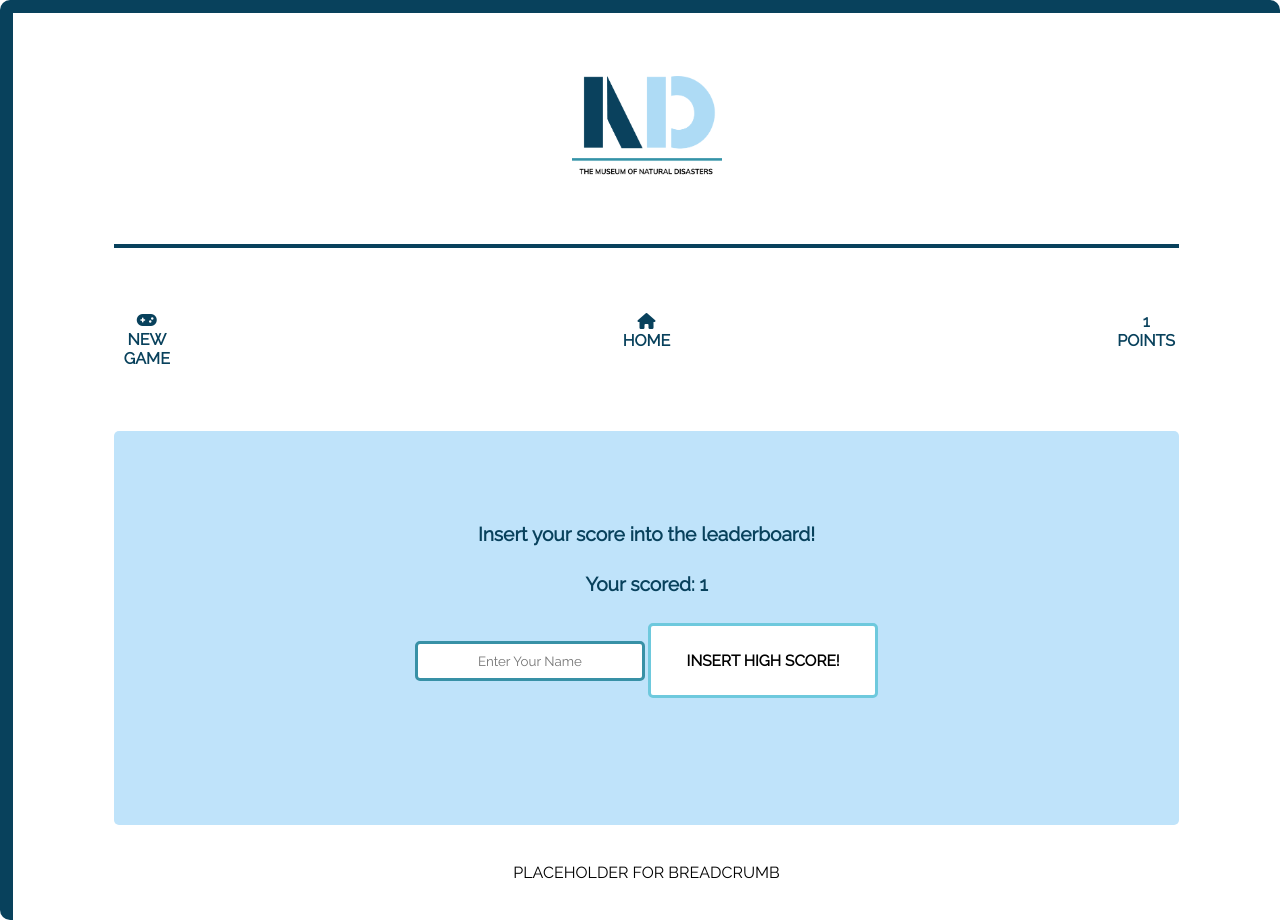
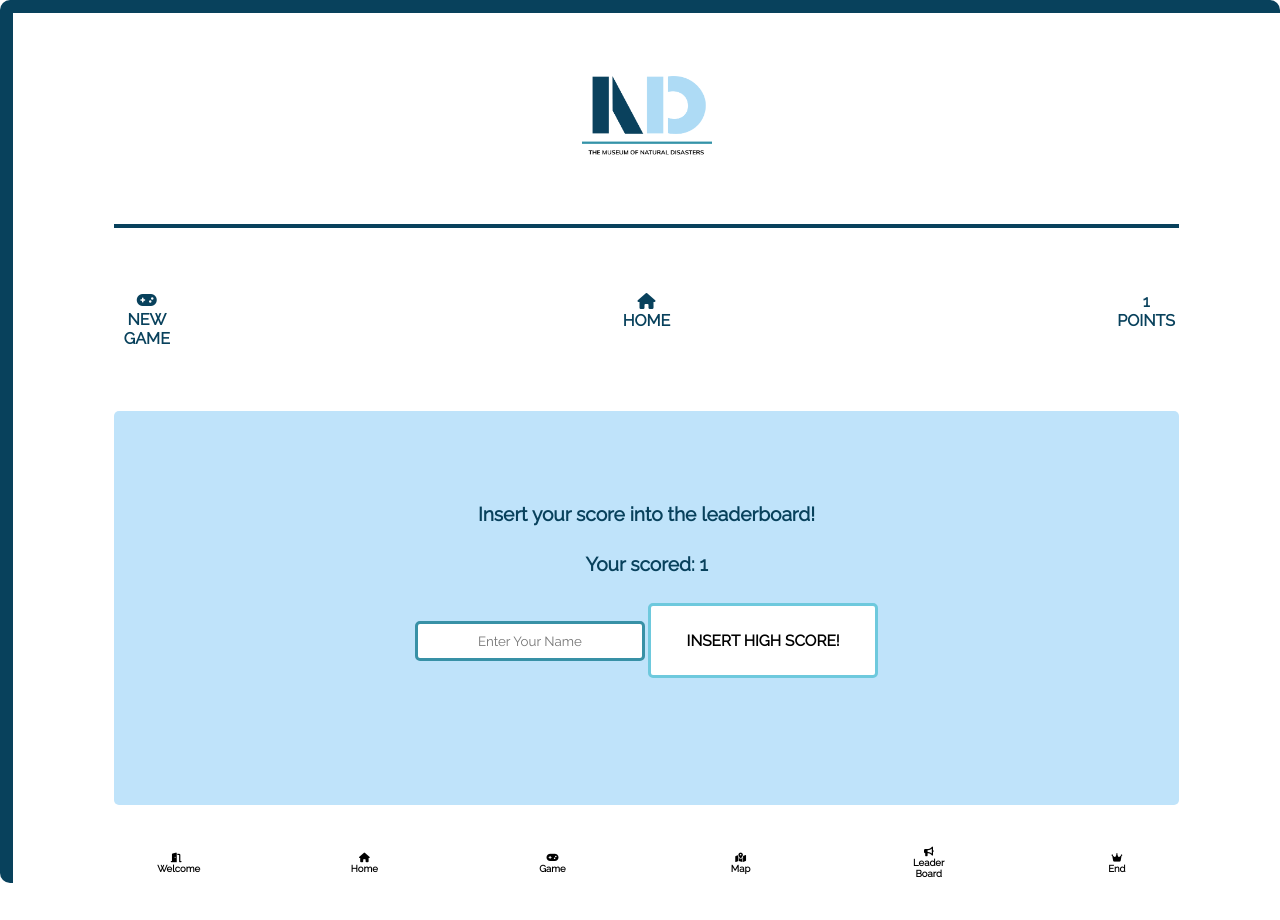
Before and after one commit to jckh-dev/DECO1800_MND_app, a PHP site: page /ending.php in a window 1280 px wide. After the commit the page ends 883 px from the top, so only its background shows below. Run offline with PHP 8.4, Linux system fonts and the light colour scheme; the visitor is signed in with stand-in values (Sample User, id 1); data that the repository does not hold is empty; some libraries are stand-ins or nearby versions.

Commit message:
breadcrumb template completed

```diff
--- a/ending.php
+++ b/ending.php
@@ -20,7 +20,7 @@ include('includes/header.php');
       <button type="submit" class="cluepointbtn"><i class="fas fa-gamepad"></i><br>NEW GAME</button>
     </form>
 
-    <a href="index.php"><button class="cluepointbtn"><i class="fas fa-home"></i><br>HOME</button></a>
+    <a href="journey.php"><button class="cluepointbtn"><i class="fas fa-home"></i><br>HOME</button></a>
 
     <button class="cluepointbtn"><?php echo $_SESSION['scoreTemp'];?><br>POINTS</button>
 
--- a/includes/footer.php
+++ b/includes/footer.php
@@ -1,4 +1,22 @@
-<footer class="box footer">PLACEHOLDER FOR BREADCRUMB</footer>
+<footer class="footer">
+
+<ul class="breadcrumb">
+
+<li><a href ="index.php"><button class="footerbtn"><i class="fas fa-door-open"></i><br>Welcome</button></a></li>
+<li><a href ="journey.php"><button class="footerbtn"><i class="fas fa-home"></i><br>Home</button></a></li>
+<li><form id="start" action="game.php" method="POST">
+      <input type="hidden" name="game" value='<?php echo $game; ?>'>
+      <input type="hidden" name="init" value=1> <!-- if set, initiate game -->
+      <button type="submit" class="footerbtn"><i class="fas fa-gamepad"></i><br>Game</button>
+    </form>
+</li>
+<li><a href ="map.php"><button class="footerbtn"><i class="fas fa-map-marked-alt"></i><br>Map</button></a></li>
+<li><a href ="scoreboard.php"><button class="footerbtn"><i class="fas fa-bullhorn"></i><br>Leader Board</button></a></li>
+<li><a href ="ending.php"><button class="footerbtn"><i class="fas fa-crown"></i><br>End</button></a></li>
+
+</ul>
+
+</footer>
 
 </div>
 </body>
--- a/includes/header.php
+++ b/includes/header.php
@@ -1,3 +1,3 @@
 <header class="box header">
-    <a href="index.php"><img src="images/logo.png" alt="Go Home" class="homelogo" height="100" width="150"/></a>
+    <a href="journey.php"><img src="images/logo.png" alt="Back to page" class="homelogo" height="80" width="130"/></a>
 </header>
--- a/style.css
+++ b/style.css
@@ -26,9 +26,9 @@ h3{
 
 .box {
     /* background-color: lightgray; */
-    text-align: center;
-    margin-left: 8%;
-    margin-right: 8%;
+  text-align: center;
+  margin-left: 8%;
+  margin-right: 8%;
 }
 
 .btnbox{
@@ -94,7 +94,7 @@ h3{
   text-align: left;
 }
 
-/* logo only header */
+/* header CSS */
 .header{
     padding-top: 5%;
     padding-bottom: 5%;
@@ -102,25 +102,39 @@ h3{
     margin-bottom: 5%;
 }
 
-/* logo w/nav buttons */
-.navhd{
-    display: flex;
-    justify-content: space-between;
-    align-items: center;
-}
-.backarrow{
-    height: 2em;
-    width: 2em;
-}
-.nextarrow{
-    height: 2em;
-    width: 2em;
+/* Footer CSS */
+.footer{
+    align-self: end;
+    padding-top: 3%;
 }
 
-/* Footer placeholder */
-.footer{
-    align-self: end;
-    padding: 3%;
+ .footerbtn {
+  width: 50px;
+  height: 40px;
+  border: none;
+ }
+
+ul.breadcrumb{
+  display: flex;
+  justify-content: space-evenly;
+  padding: 0px;
+}
+
+ul.breadcrumb li{
+  list-style: none;
+  font-size: 0.5em;
+}
+
+ul.breadcrumb li a:hover{
+  color:#6ec9dd ;
+  text-decoration: underline;
+}
+
+/* The light blue boxes that hold text information */
+.infobox{
+    background-color: #bfe3fa;
+    font-size: 0.8em;
+    border-radius: 5px;
 }
 
 /* Specific boxes */
@@ -143,13 +157,6 @@ h3{
     margin: 3% 8% 3% 8%;
 }
 
-/* The light blue boxes that hold text information */
-.infobox{
-    background-color: #bfe3fa;
-    font-size: 0.8em;
-    border-radius: 5px;
-}
-
 .txtbox{
   margin-top: 5%;
   margin-bottom: 4%;
@@ -168,7 +175,6 @@ h3{
 .cluepage > .infobox{
   padding: 5% 5% 10% 5%;
 }
-
 
 /* formating for input fields */
 .input {
@@ -219,6 +225,8 @@ button{
   align-self: start;
   padding: 0px;
  }
+
+
 
  .hilobtn{
    width: 100%;
--- a/welcomemsg.php
+++ b/welcomemsg.php
@@ -30,7 +30,7 @@ include('includes/head.php');
 </aside>
 
 <aside class="continue">
-    <a href="index.php"><h1>Continue <i class="fas fa-chevron-circle-right"></i></h1>
+    <a href="journey.php"><h1>Continue <i class="fas fa-chevron-circle-right"></i></h1>
     </a>
 </aside>
 </aside>
```
Also changed, not shown: index.php (+9 -47 lines), journey.php (added, +56 -0 lines), welcomesplash.php (deleted, +0 -18 lines).
